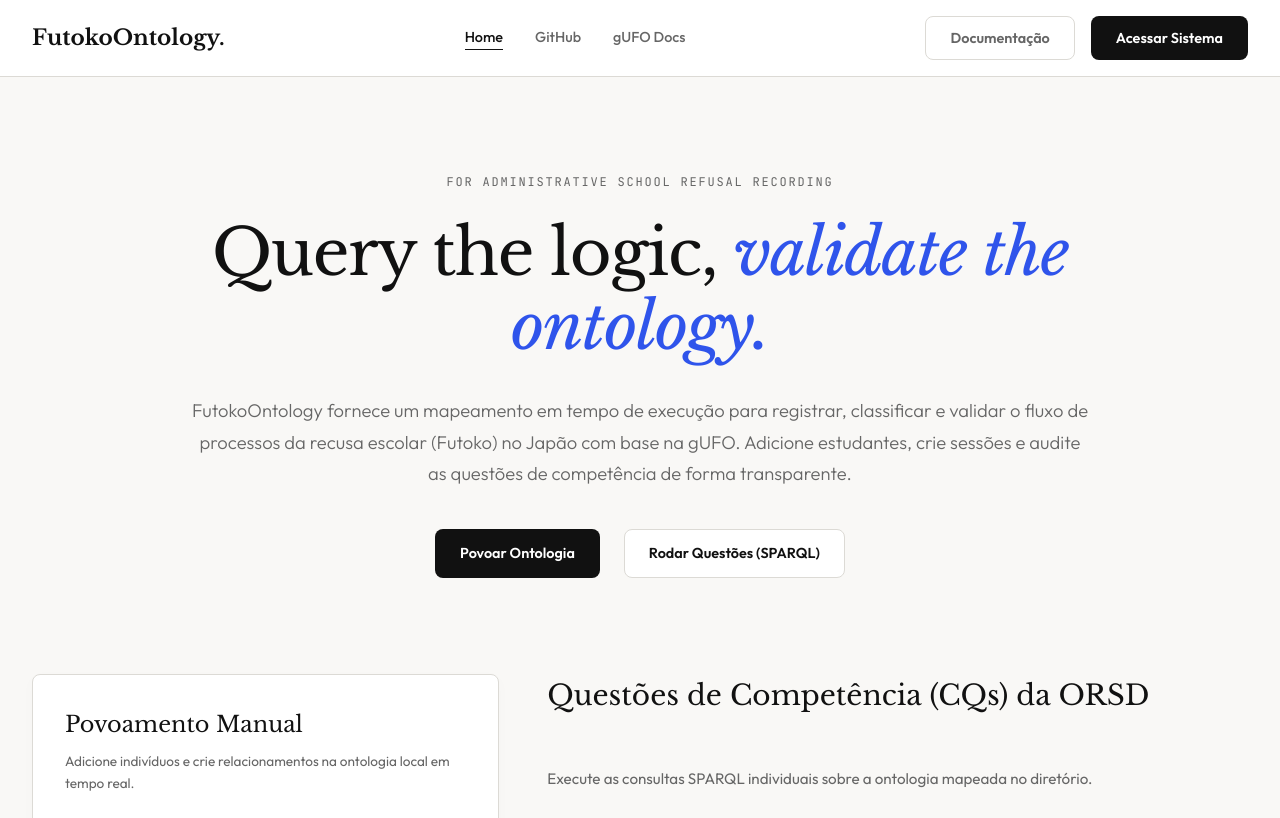
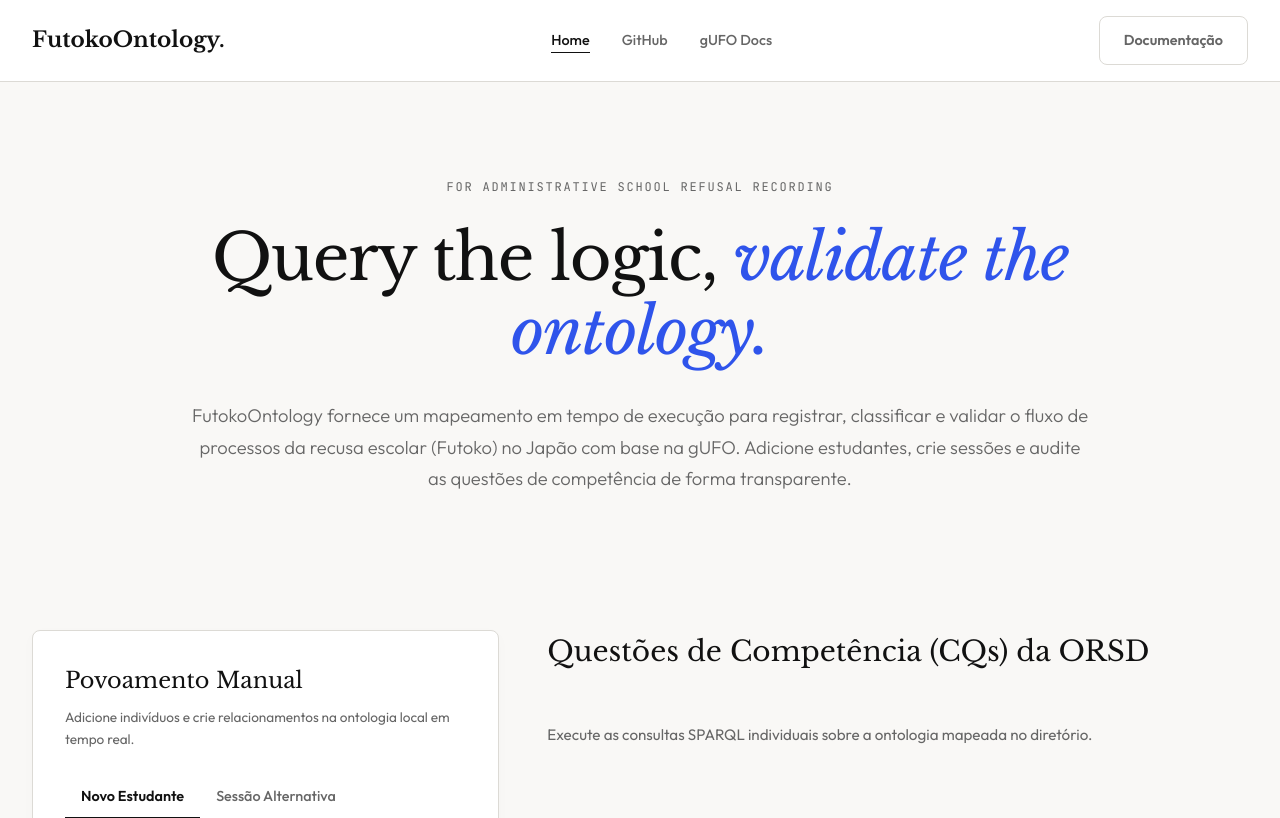
Before and after one commit to Umhenrique/futokoontologyapp, a Flask app: page / in a window 1280 px wide. Shown: the top 818 px of the page. Run offline with Flask 3, Linux system fonts and the light colour scheme; parts of the project's set-up code (start-up, migrations or seed data) failed here and were passed over.

Commit message:
Remove Acessar Sistema button and Hero actions, point Documentação button to GitHub repo

```diff
--- a/templates/index.html
+++ b/templates/index.html
@@ -18,12 +18,11 @@
             <div class="nav-logo">FutokoOntology.</div>
             <div class="nav-links">
                 <a href="#" class="nav-link active">Home</a>
-                <a href="https://github.com/Umhenrique/FutokoOntology" target="_blank" class="nav-link">GitHub</a>
+                <a href="https://github.com/Umhenrique/futokoontologyapp" target="_blank" class="nav-link">GitHub</a>
                 <a href="https://nemo-ufes.github.io/gufo/" target="_blank" class="nav-link">gUFO Docs</a>
             </div>
             <div class="nav-right">
-                <button class="btn btn-outline" id="nav-btn-docs">Documentação</button>
-                <button class="btn btn-dark" id="nav-btn-signin">Acessar Sistema</button>
+                <a href="https://github.com/Umhenrique/futokoontologyapp" target="_blank" class="btn btn-outline" id="nav-btn-docs">Documentação</a>
             </div>
         </div>
     </nav>
@@ -36,10 +35,6 @@
             <p class="hero-desc">
                 FutokoOntology fornece um mapeamento em tempo de execução para registrar, classificar e validar o fluxo de processos da recusa escolar (Futoko) no Japão com base na gUFO. Adicione estudantes, crie sessões e audite as questões de competência de forma transparente.
             </p>
-            <div class="hero-actions">
-                <a href="#control-panel-section" class="btn btn-dark">Povoar Ontologia</a>
-                <a href="#cqs-section" class="btn btn-light">Rodar Questões (SPARQL)</a>
-            </div>
         </div>
     </header>
 
```
